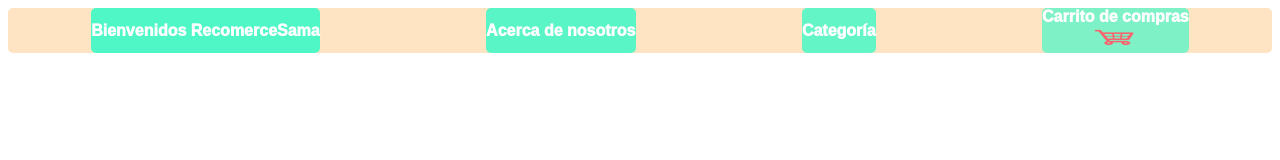
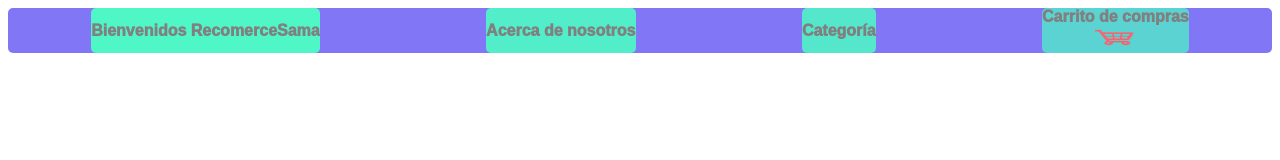
Before and after one commit to rafael31p/ProyectoGit, a plain HTML site: page Index.html in a window 1280 px wide. Drawn offline with Linux system fonts and the light colour scheme.

Commit message:
Se generaron cambios en los colores de la letra y del background del header

```diff
--- a/Estilos/Estilos.CSS
+++ b/Estilos/Estilos.CSS
@@ -21,7 +21,7 @@
     text-align: center;
     justify-content: space-around;
     background: content-box;
-    background-color: bisque;
+    background-color: rgba(33, 14, 238, 0.566);
 
 }
 .contenido
@@ -38,7 +38,7 @@
 {
     border-radius: 5px;
     background-color: rgb(79, 247, 199);
-    color: white;
+    color: grey;
     border: none;
     cursor: pointer;
     padding: 0;
@@ -56,7 +56,7 @@
 {
     border-radius: 5px;
     background-color: rgba(79, 247, 199, 0.933);;
-    color: white;
+    color: grey;
     border: none;
     cursor: pointer;
     padding: 0;
@@ -74,7 +74,7 @@
 {
     border-radius: 5px;
     background-color: rgba(79, 247, 199, 0.878);;
-    color: white;
+    color: grey;
     border: none;
     cursor: pointer;
     padding: 0;
@@ -92,7 +92,7 @@
 {
     border-radius: 5px;
     background-color: rgba(79, 247, 199, 0.725);;
-    color: white;
+    color: grey;
     border: none;
     cursor: pointer;
     padding: 0;
```
